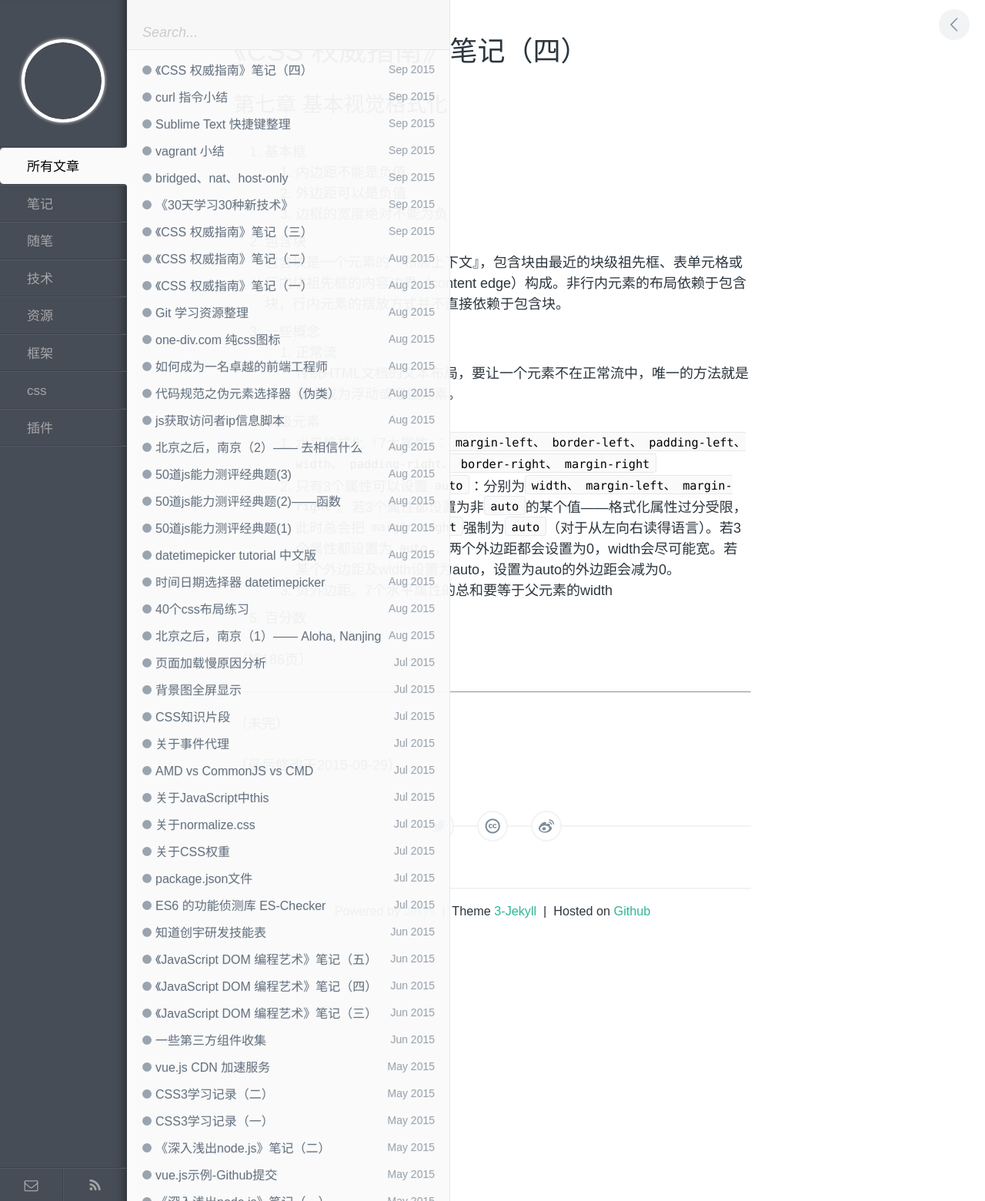
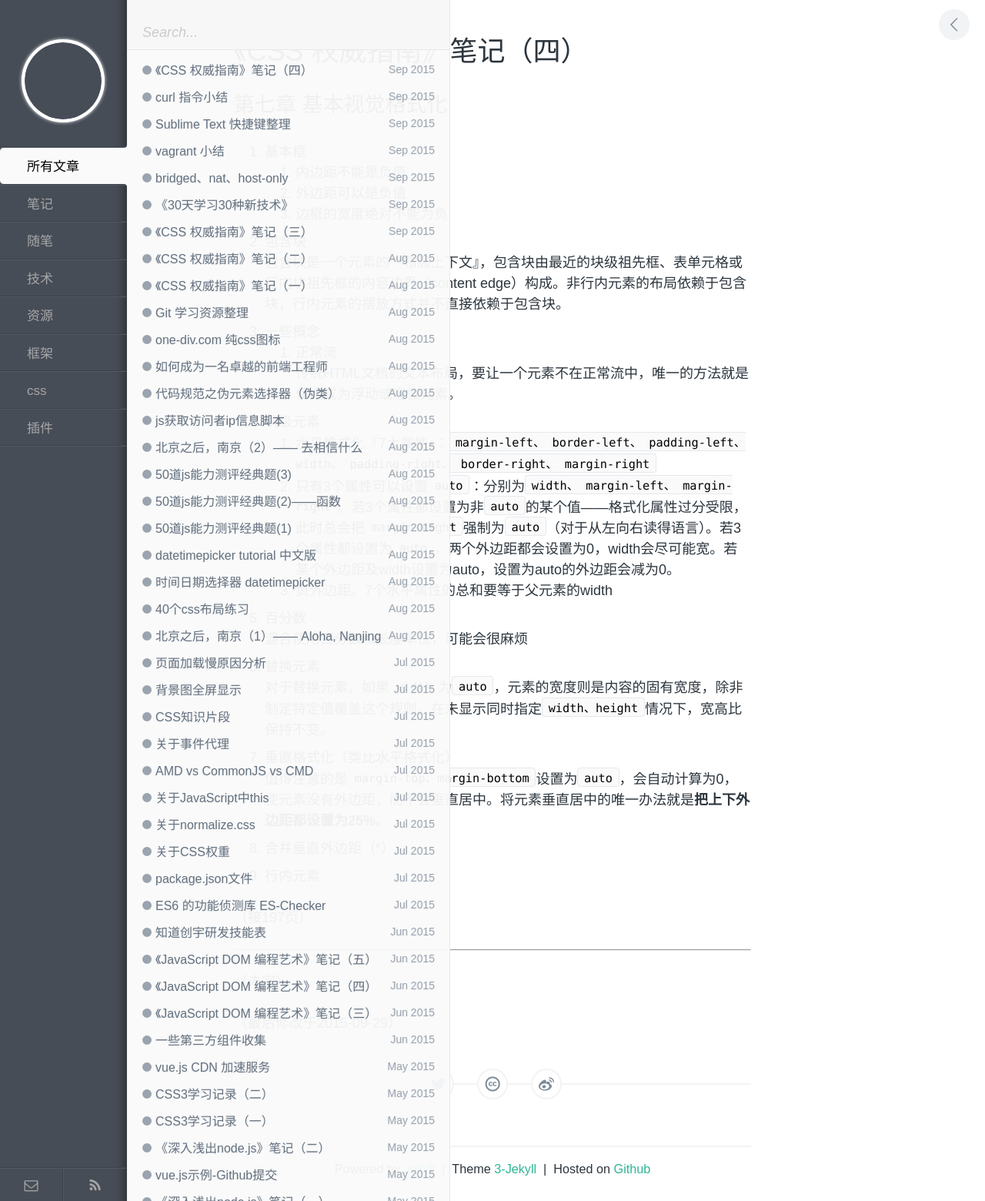
Before and after one commit to byr-gdp/byr-gdp.github.io, a Jekyll site: the page built from _posts/note/2015-09-28-css-guide-4.md, in a window 1280 px wide. Shown: the whole page at 77% size. Built offline with Jekyll 4.4.1, drawn with Linux system fonts in a browser that asks for light colours; comment, search, counter and statistics services are not loaded.

Commit message:
update chapter 7

```diff
--- a/_posts/note/2015-09-28-css-guide-4.md
+++ b/_posts/note/2015-09-28-css-guide-4.md
@@ -33,7 +33,28 @@ description: 《CSS 权威指南》
 
 5. 百分数
 
-（接186页）
+	混合使用百分数和长度单位，可能会很麻烦
+
+6. 替换元素
+
+	对于替换元素，如果`width`为`auto`，元素的宽度则是内容的固有宽度，除非制定特定值覆盖这个规则。在未显示同时指定`width、height`情况下，宽高比保持不变。
+
+7. 垂直格式化（类比水平格式化）
+
+	值得注意的是`margin-top、margin-bottom`设置为`auto`，会自动计算为0，使元素没有外边距，而不会垂直居中。将元素垂直居中的唯一办法就是**把上下外边距都设置为25%**。
+
+8. 合并垂直外边距（*）
+
+9. 行内元素
+
+
+
+
+
+
+
+
+（接197页）
 
 ---
 
```
